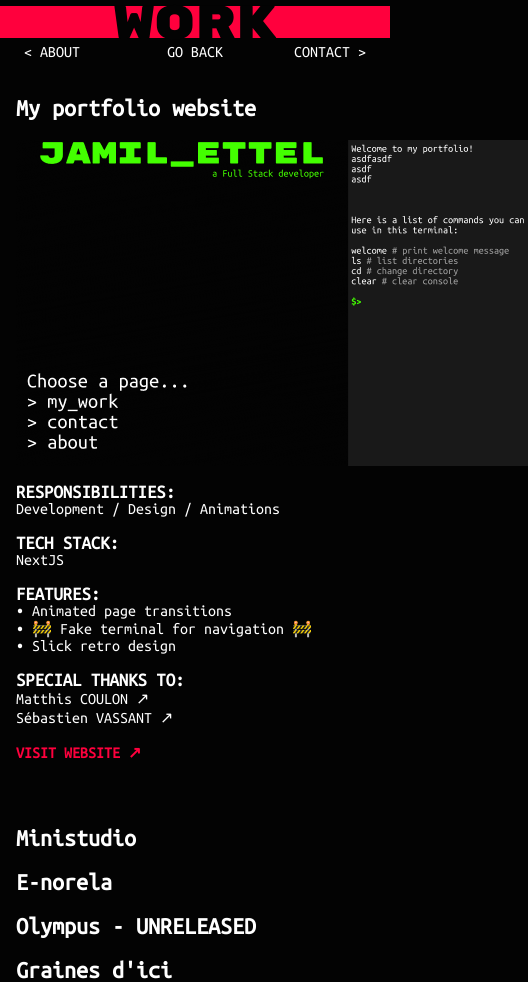
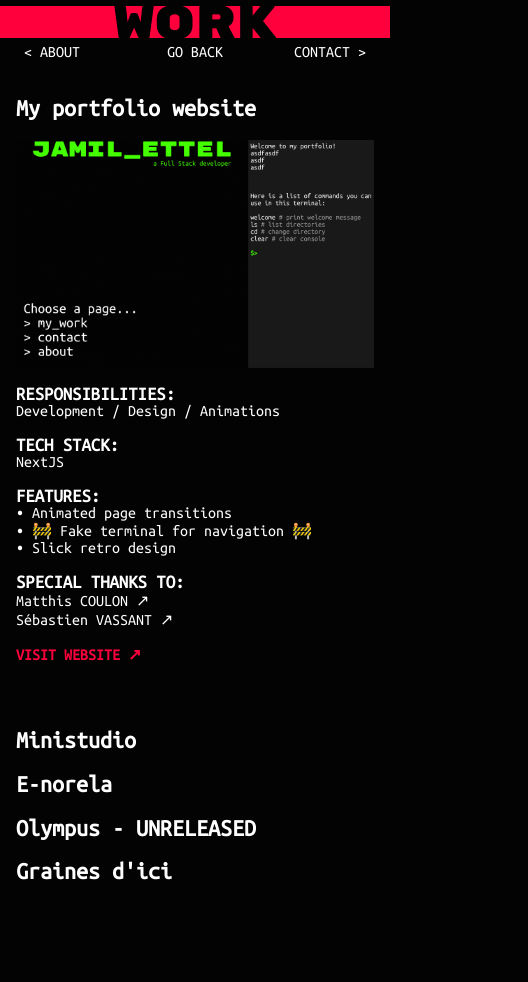
Before and after one commit to jamilettel/portfolio, a Next.js app: page /work in a window 390 px wide. Shown: the whole page, 528 px wide, since content can reach past the window. After the commit the page ends 883 px from the top, so only its background shows below. Built offline with nearby package versions, Linux system fonts and the light colour scheme.

Commit message:
:bug: Fix image size on mobile

```diff
--- a/src/modules/work/Work.scss
+++ b/src/modules/work/Work.scss
@@ -42,6 +42,11 @@
       flex-direction: column;
     }
 
+    svg {
+      max-width: 100%;
+      height: auto;
+    }
+
     .project-description {
       h3 {
         margin: 0;
```
